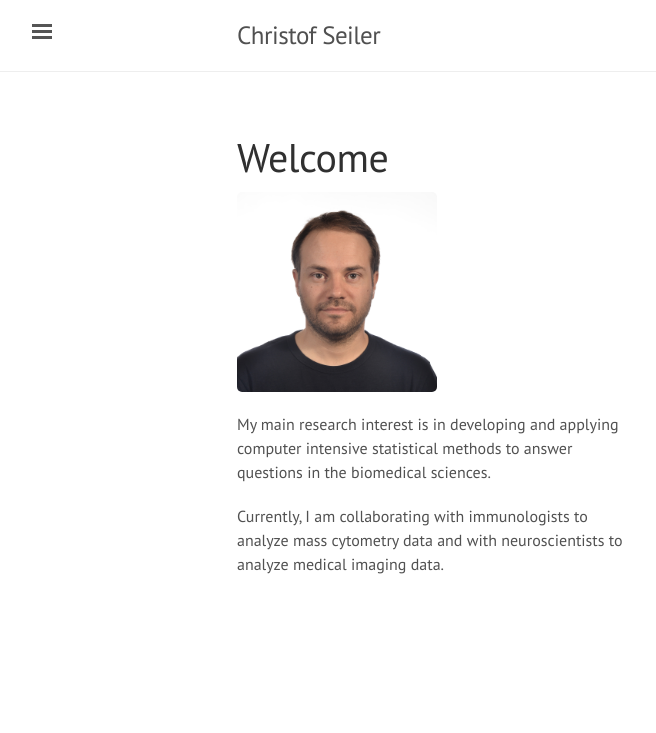
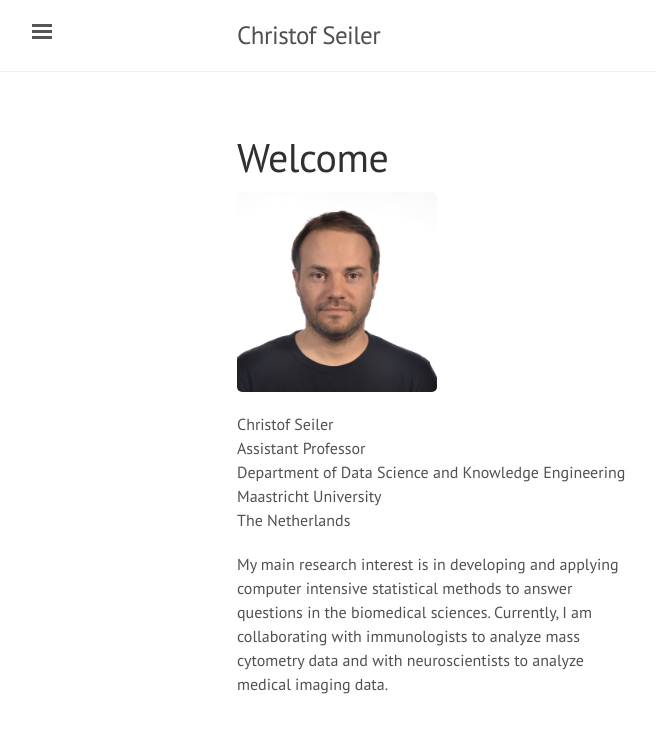
Before and after one commit to ChristofSeiler/ChristofSeiler.github.io, a Jekyll site: the page built from index.html, in a window 1280 px wide. Shown: the top 733 px of the page, without its empty margins (3-659 px from the left). Built offline with Jekyll 4.4.1, drawn with Linux system fonts in a browser that asks for light colours; the list of posts is cut into pages by our own code.

Commit message:
updated affiliation

```diff
--- a/_config.yml
+++ b/_config.yml
@@ -9,7 +9,7 @@ permalink:        pretty
 # Setup
 title:            Christof Seiler
 tagline:          ''
-description:      'Research Scientist<br>Stanford University'
+description:      'Assistant Professor<br>Maastricht University'
 url:              http://christofseiler.github.io
 baseurl:          /
 
--- a/index.html
+++ b/index.html
@@ -14,9 +14,13 @@ p.narrow {
 <img src="public/portrait.jpg" alt="" border="0" width="200px"/>
 
 <p class="narrow">
-  My main research interest is in developing and applying computer intensive statistical methods to answer questions in the biomedical sciences.
+Christof Seiler<br>
+Assistant Professor<br>
+Department of Data Science and Knowledge Engineering<br>
+Maastricht University<br>
+The Netherlands
 </p>
 
 <p class="narrow">
-Currently, I am collaborating with immunologists to analyze mass cytometry data and with neuroscientists to analyze medical imaging data.
+My main research interest is in developing and applying computer intensive statistical methods to answer questions in the biomedical sciences. Currently, I am collaborating with immunologists to analyze mass cytometry data and with neuroscientists to analyze medical imaging data.
 </p>
```
Also changed, not shown: about.md (+2 -1 lines).
